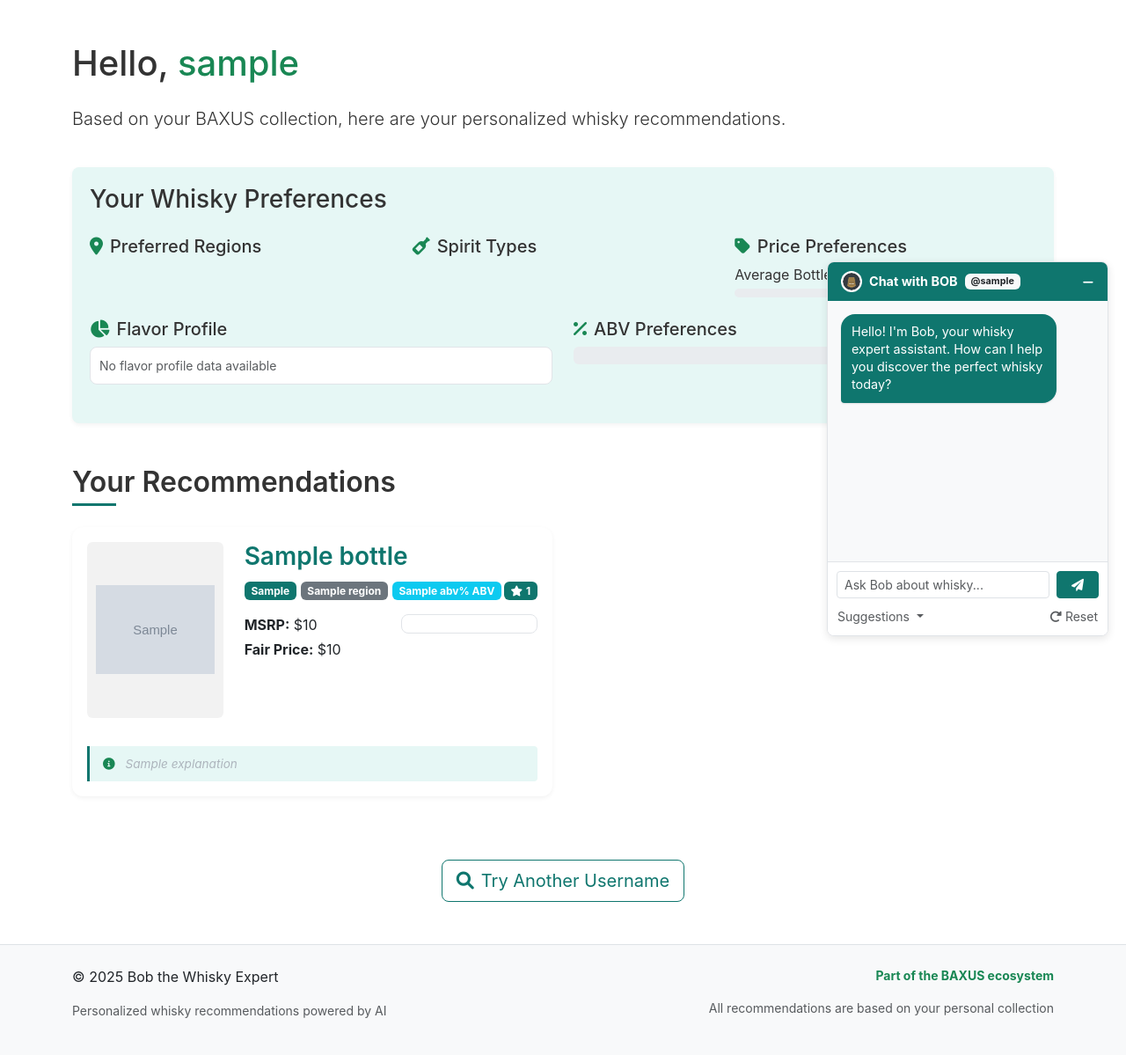
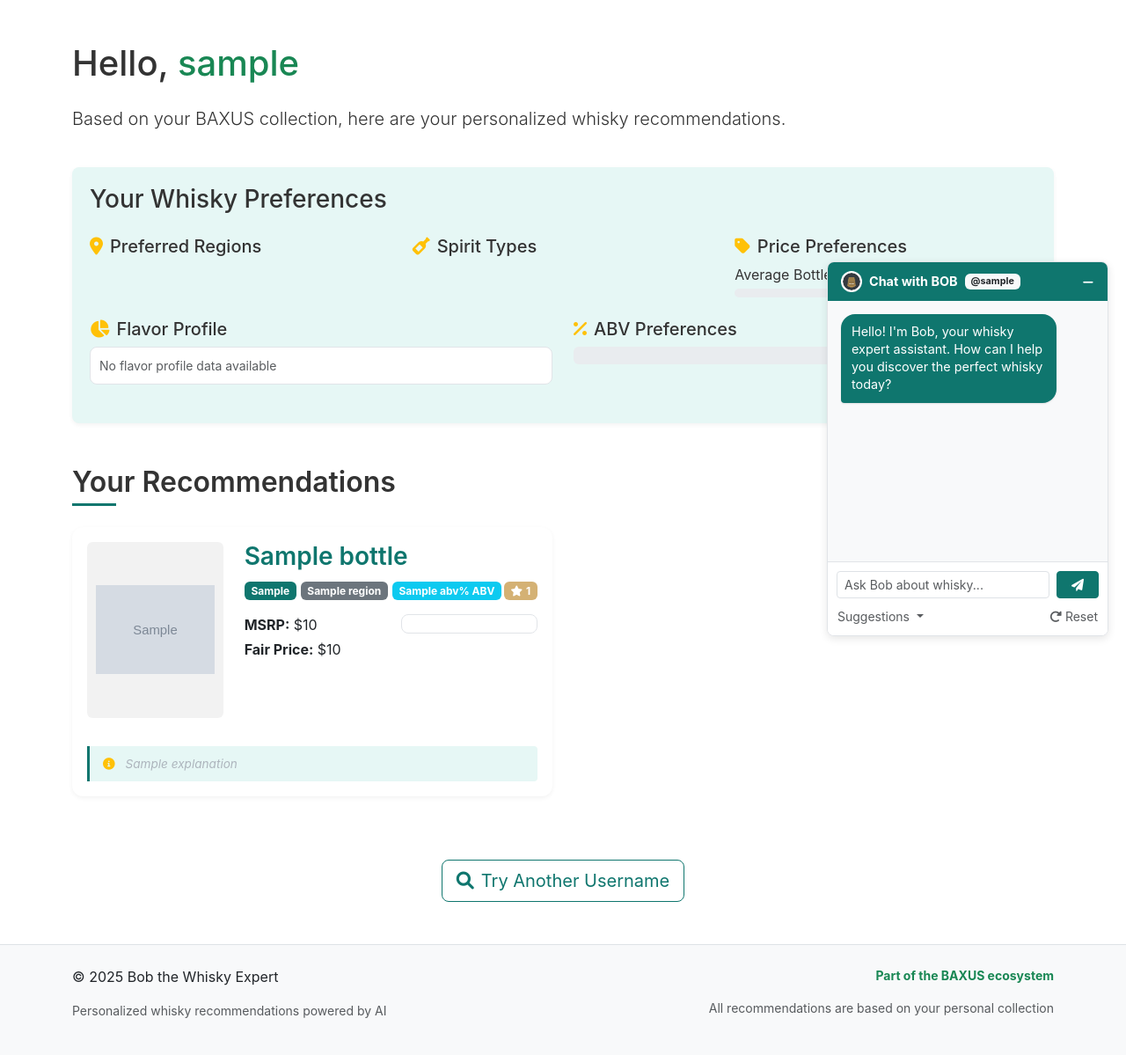
Before and after one commit to realshashi/AI-Agent-BOB, a Flask app: template templates/recommendations.html in a window 1280 px wide. Shown: the part 57-1256 px from the top of the page at 88% size. Run offline with Flask 3, Linux system fonts and the light colour scheme; the template is opened without the code that fills it: most values are stand-ins (such as "Sample title", 1, 10 or a date in 2020); grey boxes marked "Sample" are stand-in pictures.

Commit message:
Restore original light theme for a cleaner and more user-friendly interface
Reverts CSS and template changes to reinstate the original light theme, replacing `--baxus-gold` and `--baxus-teal` and changing `text-success` to `text-warning`.

Replit-Commit-Author: Agent
Replit-Commit-Session-Id: e08a6c27-d22a-4ec2-879f-3a8b5591f190
Replit-Commit-Screenshot-Url: https://storage.googleapis.com/screenshot-production-us-central1/d2285d81-6756-4c3d-b9ef-1dd3171e58b9/2aedcb83-8482-44ea-b8aa-ec3b79760b10.jpg

```diff
--- a/static/css/main.css
+++ b/static/css/main.css
@@ -98,9 +98,7 @@ body {
     background-color: var(--baxus-gold) !important;
 }
 
-.badge.bg-success {
-    background-color: var(--baxus-teal) !important;
-}
+
 
 /* Preference badges */
 .preference-badge {
--- a/templates/recommendations.html
+++ b/templates/recommendations.html
@@ -18,7 +18,7 @@
         <div class="row">
             <!-- Regions -->
             <div class="col-md-4 mb-4">
-                <h5><i class="fas fa-map-marker-alt me-2 text-success"></i>Preferred Regions</h5>
+                <h5><i class="fas fa-map-marker-alt me-2 text-warning"></i>Preferred Regions</h5>
                 <div class="mt-2">
                     {% for region, percentage in preferences.preferred_regions.items() %}
                         {% if percentage >= 10 %}
@@ -30,7 +30,7 @@
 
             <!-- Spirit Types -->
             <div class="col-md-4 mb-4">
-                <h5><i class="fas fa-wine-bottle me-2 text-success"></i>Spirit Types</h5>
+                <h5><i class="fas fa-wine-bottle me-2 text-warning"></i>Spirit Types</h5>
                 <div class="mt-2">
                     {% for spirit, percentage in preferences.spirit_types.items() %}
                         {% if percentage >= 10 %}
@@ -42,7 +42,7 @@
 
             <!-- Price Range -->
             <div class="col-md-4 mb-4">
-                <h5><i class="fas fa-tag me-2 text-success"></i>Price Preferences</h5>
+                <h5><i class="fas fa-tag me-2 text-warning"></i>Price Preferences</h5>
                 <div class="mt-2">
                     <p class="mb-1">Average Bottle: ${{ preferences.average_bottle_price|round(2) }}</p>
                     <div class="progress" style="height: 10px;">
@@ -69,7 +69,7 @@
 
             <!-- Flavor Profile -->
             <div class="col-md-6 mb-4">
-                <h5><i class="fas fa-chart-pie me-2 text-success"></i>Flavor Profile</h5>
+                <h5><i class="fas fa-chart-pie me-2 text-warning"></i>Flavor Profile</h5>
                 <div class="flavor-profile-container" data-flavors='{{ preferences.flavor_profiles|tojson }}'>
                     <!-- JS will populate this -->
                 </div>
@@ -77,7 +77,7 @@
 
             <!-- ABV Preferences -->
             <div class="col-md-6 mb-4">
-                <h5><i class="fas fa-percentage me-2 text-success"></i>ABV Preferences</h5>
+                <h5><i class="fas fa-percentage me-2 text-warning"></i>ABV Preferences</h5>
                 <div class="mt-2">
                     <div class="progress" style="height: 20px;">
                         {% for level, percentage in preferences.abv_preferences.items() %}
@@ -129,7 +129,7 @@
                                 </div>
                                 <div>
                                     {% if bottle.total_score %}
-                                        <span class="badge bg-success" data-bs-toggle="tooltip" title="Rating Score">
+                                        <span class="badge bg-warning" data-bs-toggle="tooltip" title="Rating Score">
                                             <i class="fas fa-star me-1"></i>{{ bottle.total_score|round(1) }}
                                         </span>
                                     {% endif %}
@@ -162,7 +162,7 @@
                     </div>
 
                     <div class="recommendation-reason mt-3">
-                        <i class="fas fa-info-circle text-success me-2"></i>
+                        <i class="fas fa-info-circle text-warning me-2"></i>
                         {{ bottle.explanation }}
                     </div>
                 </div>
```
